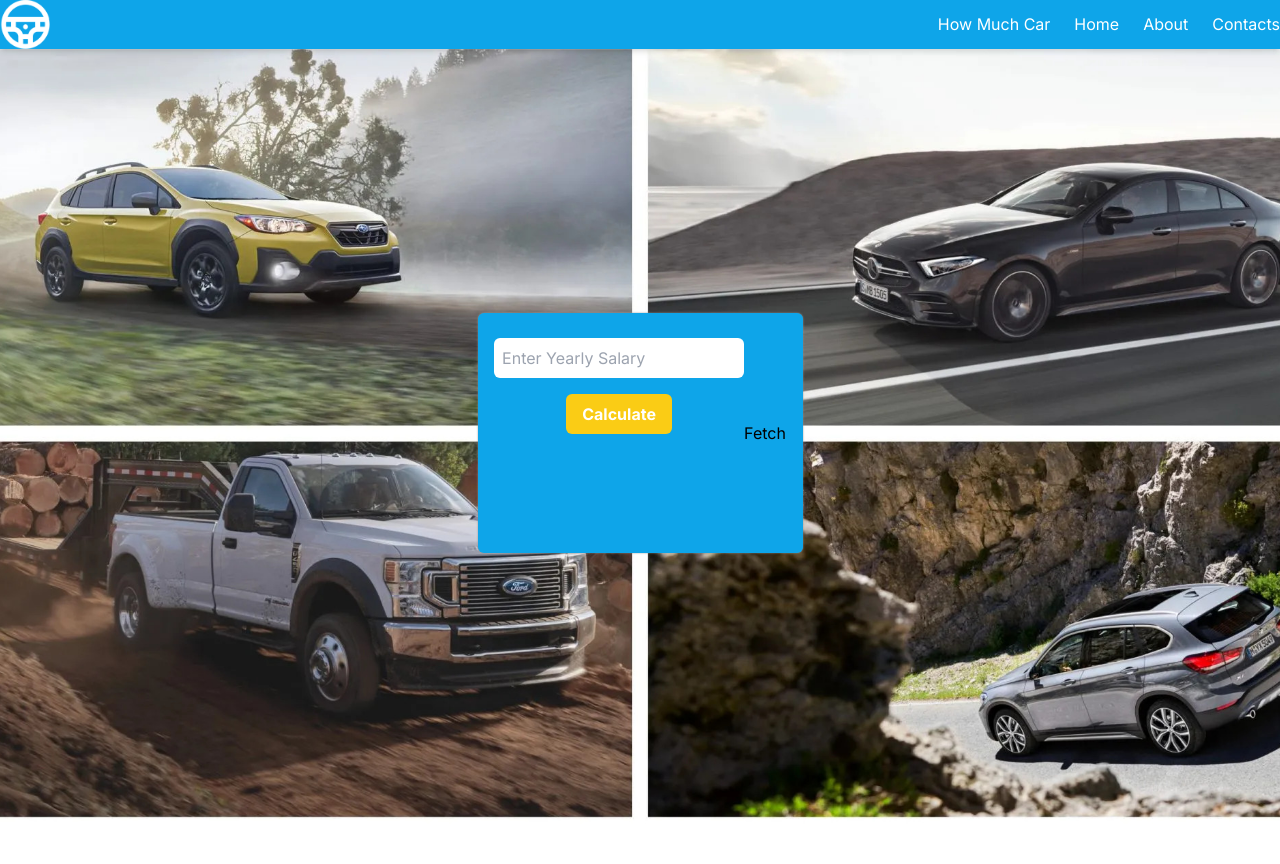
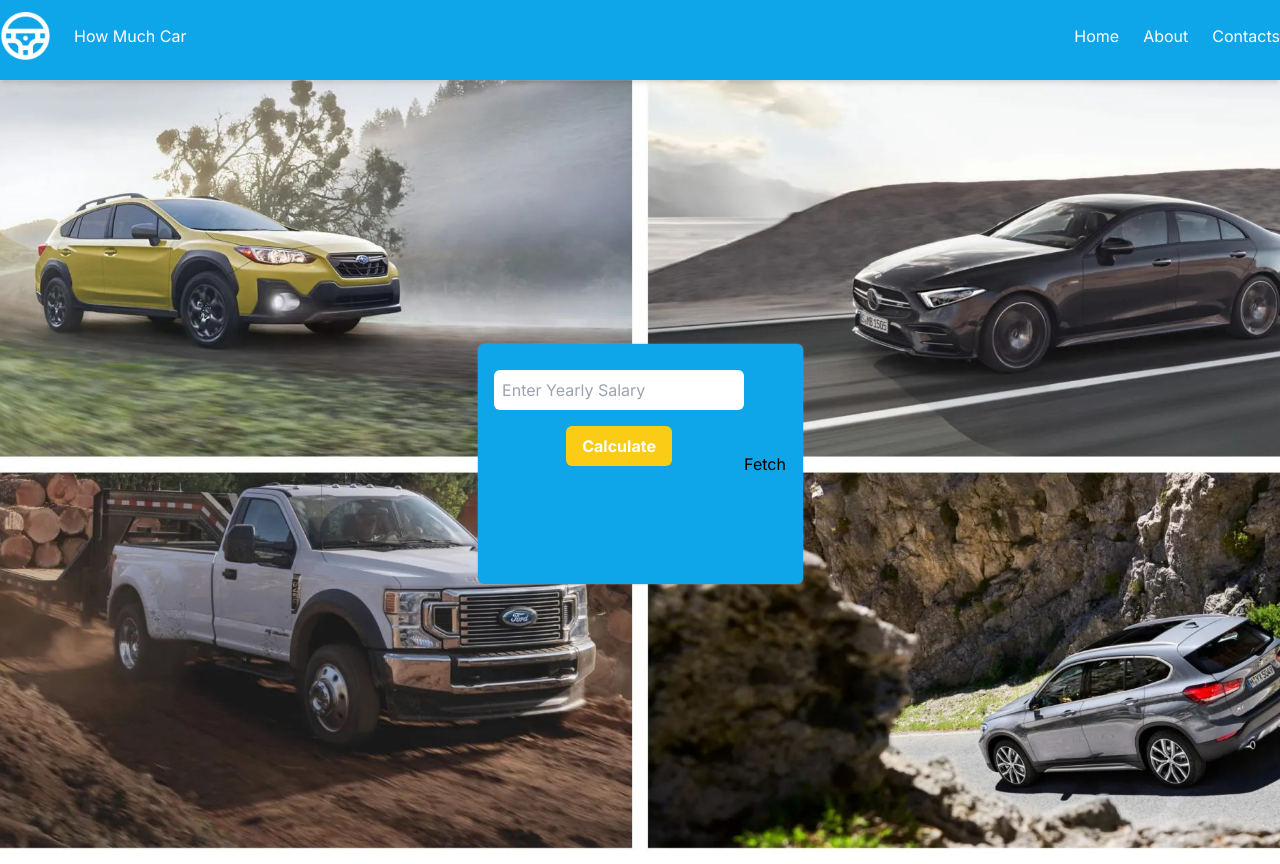
Before and after one commit to erom03/ShellHacks-2023, a Next.js app: page / in a window 1280 px wide. Before the commit the page ends 833 px from the top, so only its background shows below. Built offline with nearby package versions, Linux system fonts and the light colour scheme.

Commit message:
More formating home page

```diff
--- a/app/components/InputBox.tsx
+++ b/app/components/InputBox.tsx
@@ -15,7 +15,7 @@ const InputBox = () => {
     const info = { salary };  // Makes salary into JSON blog
     setIsPending(true);
 
-    fetch('http://localhost:8000/info', {
+    fetch('/api/storeJSONData', {
       method: 'POST',
       headers: { "Content-Type": "application/json" },
       body: JSON.stringify(info)
--- a/app/components/navigation/Logo.tsx
+++ b/app/components/navigation/Logo.tsx
@@ -34,20 +34,22 @@ const Logo = () => {
 
   return (
     <>
-      <Link href="/" style={{ display: showButton ? "none" : "block" }}>
+      <div className="flex justify-start items-center gap-x-6 text-white">
         <Image
           src="/images/LogoWhite.png"
           alt="Logo"
+          title="How Much Car"
           width={50}
           height={50}
           className="relative"
-        />
-      </Link>
+          /> How Much Car
+      </div>
+
       <div
         style={{
           display: showButton ? "block" : "none",
         }}
-      >
+        >
       </div>
     </>
   );
--- a/app/components/navigation/index.tsx
+++ b/app/components/navigation/index.tsx
@@ -5,12 +5,11 @@ import Logo from "./Logo";
 const Navbar = () => {
   return (
     <>
-      <div className="w-full h-20vh bg-sky-500 sticky top-0 shadow-md">
+      <div className="sticky shadow-md NavBar">
         <div className="container mx-auto px-1vw h-full">
           <div className="flex justify-between items-center h-full">
             <Logo />
             <ul className="hidden md:flex gap-x-6 text-white">
-            <h1>How Much Car</h1>
             <li>
                 <Link href="/">
                   <p>Home</p>
--- a/app/globals.css
+++ b/app/globals.css
@@ -4,6 +4,13 @@
 
 :root{
   overflow: hidden;
+}
+
+.NavBar {
+  width: 100vw;
+  height: 10vh;
+  background-color: rgb(14, 165, 233);
+  padding-bottom: 1vh;
 }
 
 .bgHolder {
--- a/data/db.json
+++ b/data/db.json
@@ -123,6 +123,10 @@
     {
       "salary": "0",
       "id": 31
+    },
+    {
+      "salary": "500000",
+      "id": 32
     }
   ]
 }
```
Also changed, not shown: app/components/InputBox.css (added).
